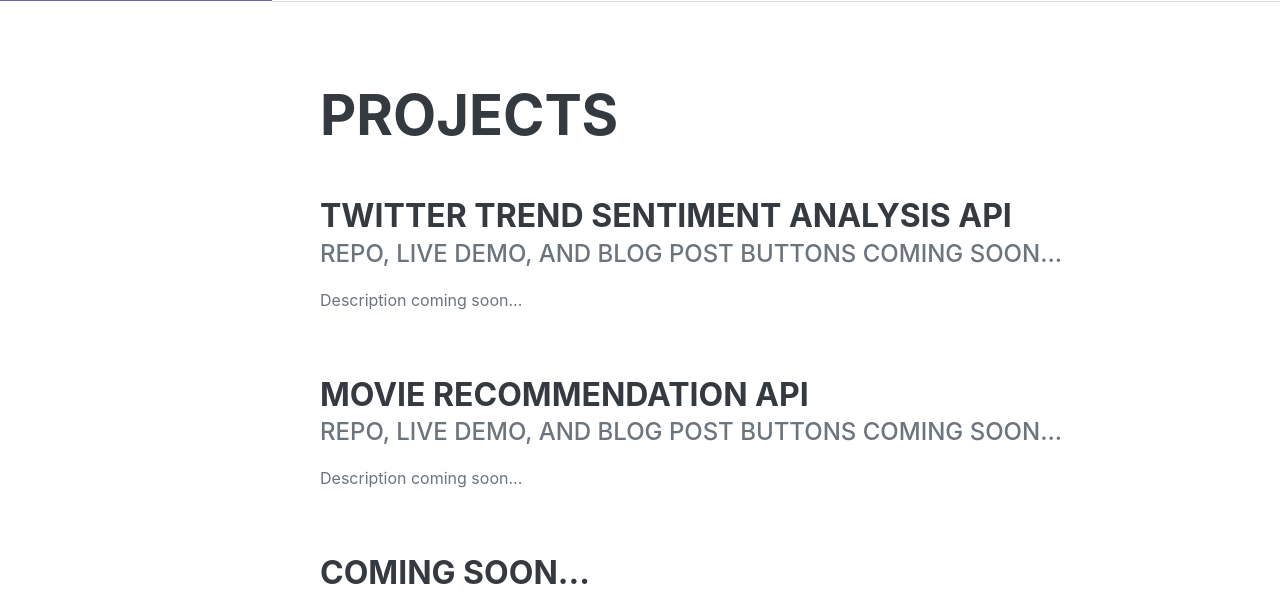
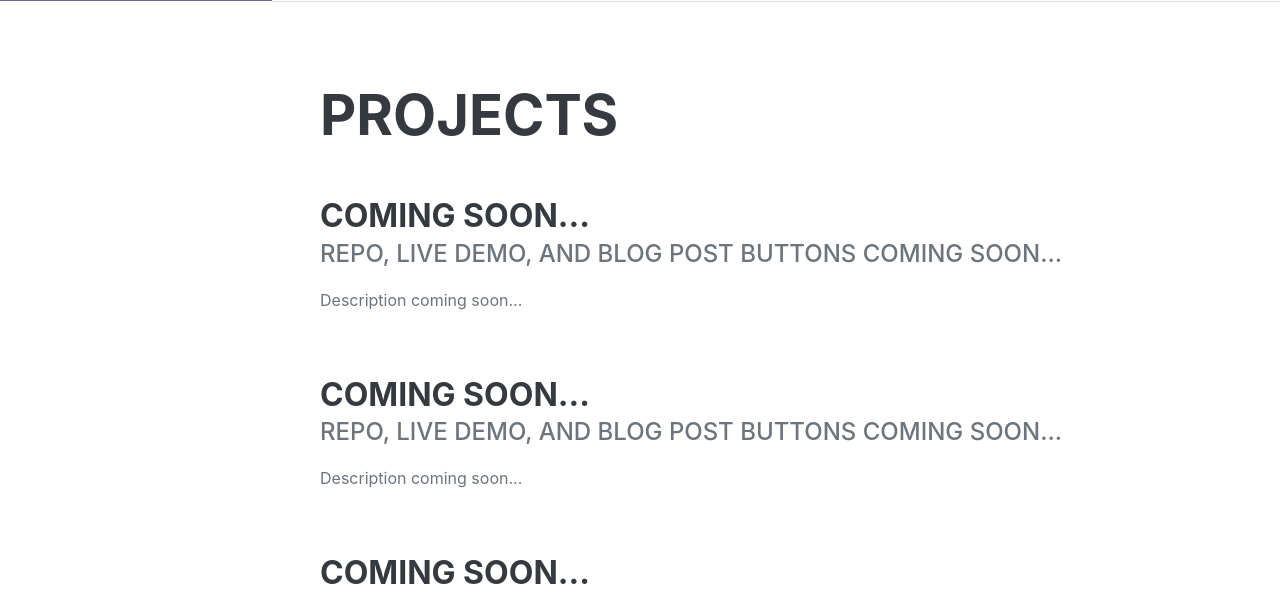
Before and after one commit to ethan-pt/portfolio_site, a Django app: page / in a window 1280 px wide. Shown: the part 799-1395 px from the top of the page. Run offline with Django 4.2, Linux system fonts and the light colour scheme; some libraries are stand-ins or nearby versions; some web fonts are replaced.

Commit message:
remove titles from projects section

```diff
--- a/website/templates/website/index.html
+++ b/website/templates/website/index.html
@@ -86,7 +86,7 @@
 
                     <div class="d-flex flex-column flex-md-row justify-content-between mb-5">
                         <div class="flex-grow-1">
-                            <h3 class="mb-0">Twitter Trend Sentiment Analysis API</h3>
+                            <h3 class="mb-0">Coming Soon...</h3>
                             <div class="subheading mb-3">Repo, Live Demo, and Blog Post buttons coming soon...</div>
                             <p>Description coming soon...</p>
                         </div>
@@ -94,7 +94,7 @@
 
                     <div class="d-flex flex-column flex-md-row justify-content-between mb-5">
                         <div class="flex-grow-1">
-                            <h3 class="mb-0">Movie Recommendation API</h3>
+                            <h3 class="mb-0">Coming Soon...</h3>
                             <div class="subheading mb-3">Repo, Live Demo, and Blog Post buttons coming soon...</div>
                             <p>Description coming soon...</p>
                         </div>
```
